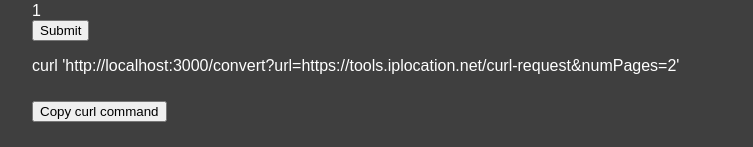
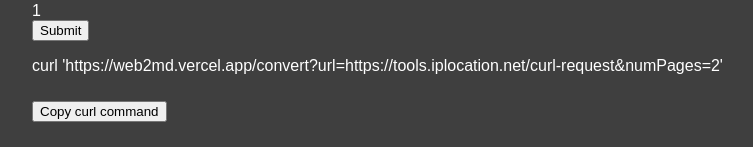
Before and after one commit to internettrashh/MDfy, a website: page demo/Docs.html in a window 1280 px wide. Shown: the part 185-332 px from the top of the page, without its empty margins (208-961 px from the left). Drawn offline with Linux system fonts and the light colour scheme.

Commit message:
update route

```diff
--- a/demo/Docs.html
+++ b/demo/Docs.html
@@ -34,7 +34,7 @@
             <output id="sliderValue">1</output><br>
             <input type="submit" value="Submit">
         </form>
-        <p id="curlCommand">curl 'http://localhost:3000/convert?url=https://tools.iplocation.net/curl-request&numPages=2'</p>
+        <p id="curlCommand">curl 'https://web2md.vercel.app/convert?url=https://tools.iplocation.net/curl-request&numPages=2'</p>
         <button id="copyButton">Copy curl command</button>
         <div id="responseBox"></div>
         <div id="loader">Loading...</div>
```
